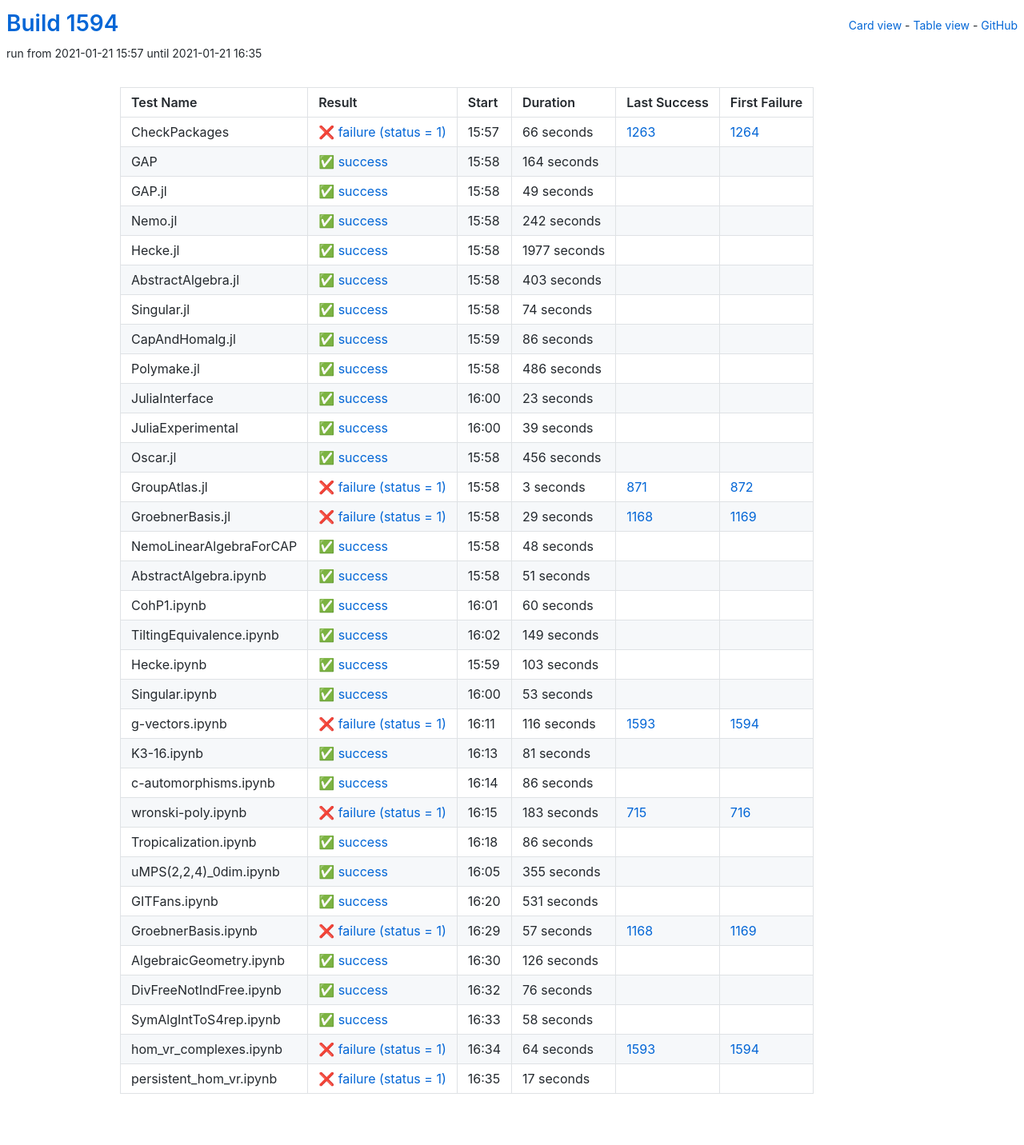
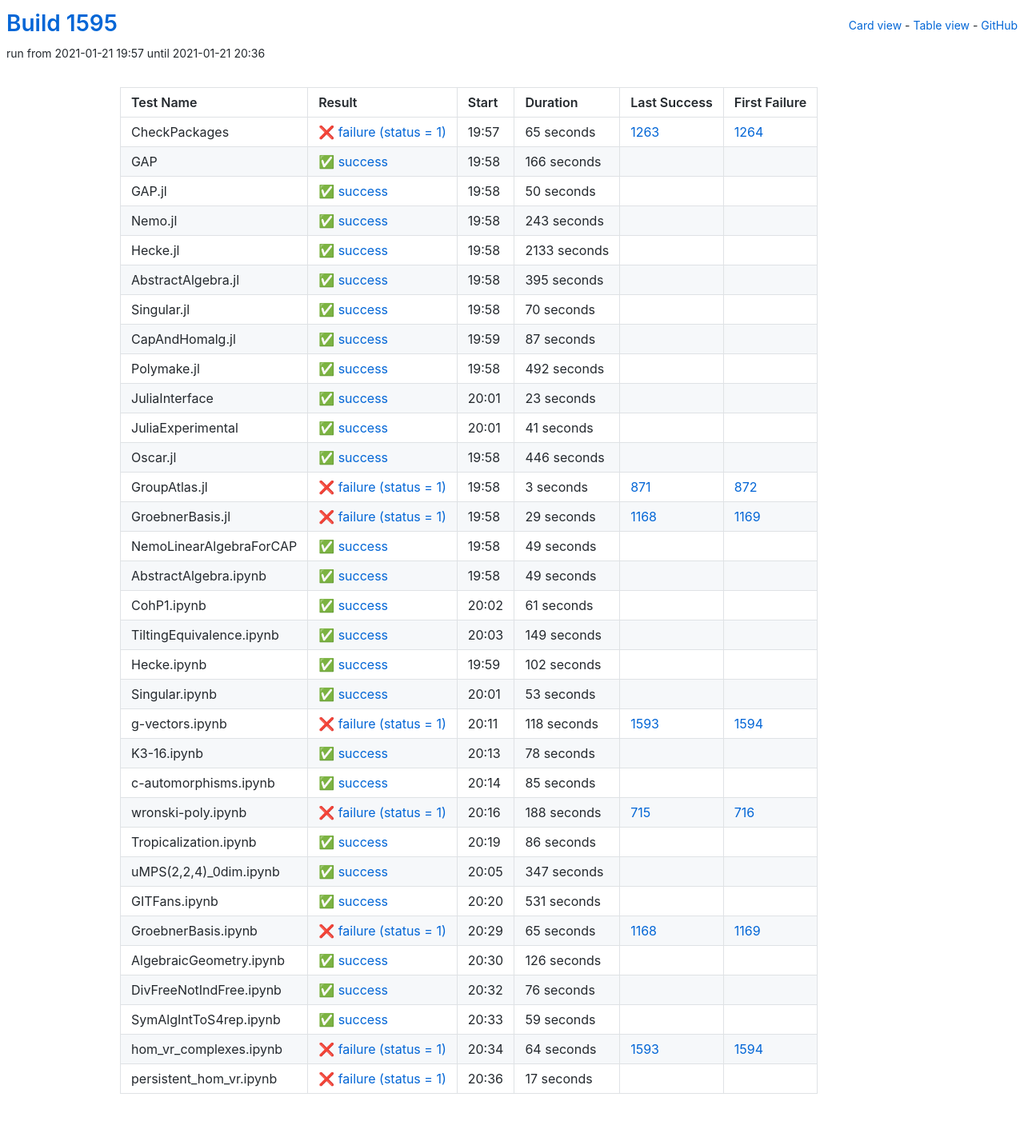
Before and after one commit to oscar-system/oscar-ci-status-stable, a Jekyll site: the page built from table.html, in a window 1280 px wide. Shown: the whole page at 80% size. Built offline with Jekyll 4.4.1, drawn with Linux system fonts in a browser that asks for light colours.

Commit message:
Build #1595

```diff
--- a/_data/ci.yml
+++ b/_data/ci.yml
@@ -1,6 +1,6 @@
 ---
-build: 1594
-build_url: https://oscarci.mathematik.uni-kl.de/job/oscar-stable/1594/
+build: 1595
+build_url: https://oscarci.mathematik.uni-kl.de/job/oscar-stable/1595/
 job: oscar-stable
 organization: oscar-system
 repo: oscar-ci-status-stable
@@ -8,116 +8,116 @@ repourl: https://github.com/oscar-system/oscar-ci-status-stable
 tests:
 - name: CheckPackages
   id: checkpackages
-  log: https://oscarci.mathematik.uni-kl.de/job/oscar-stable/1594/artifact/logs/build-1594/CheckPackages.log
-  start: 2021-01-21 15:57
+  log: https://oscarci.mathematik.uni-kl.de/job/oscar-stable/1595/artifact/logs/build-1595/CheckPackages.log
+  start: 2021-01-21 19:57
   success: false
   exitcode: 1
   status: failure
-  duration: 66
+  duration: 65
   last_success: 1263
   last_success_url: https://oscarci.mathematik.uni-kl.de/job/oscar-stable/1263/
   first_failure: 1264
   first_failure_url: https://oscarci.mathematik.uni-kl.de/job/oscar-stable/1264/
 - name: GAP
   id: gap
-  log: https://oscarci.mathematik.uni-kl.de/job/oscar-stable/1594/artifact/logs/build-1594/GAP.log
-  start: 2021-01-21 15:58
+  log: https://oscarci.mathematik.uni-kl.de/job/oscar-stable/1595/artifact/logs/build-1595/GAP.log
+  start: 2021-01-21 19:58
   success: true
   exitcode: 0
   status: success
-  duration: 164
+  duration: 166
   last_success: false
   last_success_url:
   first_failure: false
   first_failure_url:
 - name: GAP.jl
   id: gap-jl
-  log: https://oscarci.mathematik.uni-kl.de/job/oscar-stable/1594/artifact/logs/build-1594/GAP.jl.log
-  start: 2021-01-21 15:58
+  log: https://oscarci.mathematik.uni-kl.de/job/oscar-stable/1595/artifact/logs/build-1595/GAP.jl.log
+  start: 2021-01-21 19:58
   success: true
   exitcode: 0
   status: success
-  duration: 49
+  duration: 50
   last_success: false
   last_success_url:
   first_failure: false
   first_failure_url:
 - name: Nemo.jl
   id: nemo-jl
-  log: https://oscarci.mathematik.uni-kl.de/job/oscar-stable/1594/artifact/logs/build-1594/Nemo.jl.log
-  start: 2021-01-21 15:58
+  log: https://oscarci.mathematik.uni-kl.de/job/oscar-stable/1595/artifact/logs/build-1595/Nemo.jl.log
+  start: 2021-01-21 19:58
   success: true
   exitcode: 0
   status: success
-  duration: 242
+  duration: 243
   last_success: false
   last_success_url:
   first_failure: false
   first_failure_url:
 - name: Hecke.jl
   id: hecke-jl
-  log: https://oscarci.mathematik.uni-kl.de/job/oscar-stable/1594/artifact/logs/build-1594/Hecke.jl.log
-  start: 2021-01-21 15:58
+  log: https://oscarci.mathematik.uni-kl.de/job/oscar-stable/1595/artifact/logs/build-1595/Hecke.jl.log
+  start: 2021-01-21 19:58
   success: true
   exitcode: 0
   status: success
-  duration: 1977
+  duration: 2133
   last_success: false
   last_success_url:
   first_failure: false
   first_failure_url:
 - name: AbstractAlgebra.jl
   id: abstractalgebra-jl
-  log: https://oscarci.mathematik.uni-kl.de/job/oscar-stable/1594/artifact/logs/build-1594/AbstractAlgebra.jl.log
-  start: 2021-01-21 15:58
+  log: https://oscarci.mathematik.uni-kl.de/job/oscar-stable/1595/artifact/logs/build-1595/AbstractAlgebra.jl.log
+  start: 2021-01-21 19:58
   success: true
   exitcode: 0
   status: success
-  duration: 403
+  duration: 395
   last_success: false
   last_success_url:
   first_failure: false
   first_failure_url:
 - name: Singular.jl
   id: singular-jl
-  log: https://oscarci.mathematik.uni-kl.de/job/oscar-stable/1594/artifact/logs/build-1594/Singular.jl.log
-  start: 2021-01-21 15:58
+  log: https://oscarci.mathematik.uni-kl.de/job/oscar-stable/1595/artifact/logs/build-1595/Singular.jl.log
+  start: 2021-01-21 19:58
   success: true
   exitcode: 0
   status: success
-  duration: 74
+  duration: 70
   last_success: false
   last_success_url:
   first_failure: false
   first_failure_url:
 - name: CapAndHomalg.jl
   id: capandhomalg-jl
-  log: https://oscarci.mathematik.uni-kl.de/job/oscar-stable/1594/artifact/logs/build-1594/CapAndHomalg.jl.log
-  start: 2021-01-21 15:59
+  log: https://oscarci.mathematik.uni-kl.de/job/oscar-stable/1595/artifact/logs/build-1595/CapAndHomalg.jl.log
+  start: 2021-01-21 19:59
   success: true
   exitcode: 0
   status: success
-  duration: 86
+  duration: 87
   last_success: false
   last_success_url:
   first_failure: false
   first_failure_url:
 - name: Polymake.jl
   id: polymake-jl
-  log: https://oscarci.mathematik.uni-kl.de/job/oscar-stable/1594/artifact/logs/build-1594/Polymake.jl.log
-  start: 2021-01-21 15:58
+  log: https://oscarci.mathematik.uni-kl.de/job/oscar-stable/1595/artifact/logs/build-1595/Polymake.jl.log
+  start: 2021-01-21 19:58
   success: true
   exitcode: 0
   status: success
-  duration: 486
+  duration: 492
   last_success: false
   last_success_url:
   first_failure: false
   first_failure_url:
 - name: JuliaInterface
   id: juliainterface
-  log: https://oscarci.mathematik.uni-kl.de/job/oscar-stable/1594/artifact/logs/build-1594/JuliaInterface.log
-  start: 2021-01-21 16:00
+  log: https://oscarci.mathematik.uni-kl.de/job/oscar-stable/1595/artifact/logs/build-1595/JuliaInterface.log
+  start: 2021-01-21 20:01
   success: true
   exitcode: 0
   status: success
@@ -128,32 +128,32 @@ tests:
   first_failure_url:
 - name: JuliaExperimental
   id: juliaexperimental
-  log: https://oscarci.mathematik.uni-kl.de/job/oscar-stable/1594/artifact/logs/build-1594/JuliaExperimental.log
-  start: 2021-01-21 16:00
+  log: https://oscarci.mathematik.uni-kl.de/job/oscar-stable/1595/artifact/logs/build-1595/JuliaExperimental.log
+  start: 2021-01-21 20:01
   success: true
   exitcode: 0
   status: success
-  duration: 39
+  duration: 41
   last_success: false
   last_success_url:
   first_failure: false
   first_failure_url:
 - name: Oscar.jl
   id: oscar-jl
-  log: https://oscarci.mathematik.uni-kl.de/job/oscar-stable/1594/artifact/logs/build-1594/Oscar.jl.log
-  start: 2021-01-21 15:58
+  log: https://oscarci.mathematik.uni-kl.de/job/oscar-stable/1595/artifact/logs/build-1595/Oscar.jl.log
+  start: 2021-01-21 19:58
   success: true
   exitcode: 0
   status: success
-  duration: 456
+  duration: 446
   last_success: false
   last_success_url:
   first_failure: false
   first_failure_url:
 - name: GroupAtlas.jl
   id: groupatlas-jl
-  log: https://oscarci.mathematik.uni-kl.de/job/oscar-stable/1594/artifact/logs/build-1594/GroupAtlas.jl.log
-  start: 2021-01-21 15:58
+  log: https://oscarci.mathematik.uni-kl.de/job/oscar-stable/1595/artifact/logs/build-1595/GroupAtlas.jl.log
+  start: 2021-01-21 19:58
   success: false
   exitcode: 1
   status: failure
@@ -164,8 +164,8 @@ tests:
   first_failure_url: https://oscarci.mathematik.uni-kl.de/job/oscar-stable/872/
 - name: GroebnerBasis.jl
   id: groebnerbasis-jl
-  log: https://oscarci.mathematik.uni-kl.de/job/oscar-stable/1594/artifact/logs/build-1594/GroebnerBasis.jl.log
-  start: 2021-01-21 15:58
+  log: https://oscarci.mathematik.uni-kl.de/job/oscar-stable/1595/artifact/logs/build-1595/GroebnerBasis.jl.log
+  start: 2021-01-21 19:58
   success: false
   exitcode: 1
   status: failure
@@ -176,44 +176,44 @@ tests:
   first_failure_url: https://oscarci.mathematik.uni-kl.de/job/oscar-stable/1169/
 - name: NemoLinearAlgebraForCAP
   id: nemolinearalgebraforcap
-  log: https://oscarci.mathematik.uni-kl.de/job/oscar-stable/1594/artifact/logs/build-1594/NemoLinearAlgebraForCAP.log
-  start: 2021-01-21 15:58
+  log: https://oscarci.mathematik.uni-kl.de/job/oscar-stable/1595/artifact/logs/build-1595/NemoLinearAlgebraForCAP.log
+  start: 2021-01-21 19:58
   success: true
   exitcode: 0
   status: success
-  duration: 48
+  duration: 49
   last_success: false
   last_success_url:
   first_failure: false
   first_failure_url:
 - name: AbstractAlgebra.ipynb
   id: abstractalgebra-ipynb
-  log: https://oscarci.mathematik.uni-kl.de/job/oscar-stable/1594/artifact/logs/build-1594/AbstractAlgebra.ipynb.log
-  start: 2021-01-21 15:58
+  log: https://oscarci.mathematik.uni-kl.de/job/oscar-stable/1595/artifact/logs/build-1595/AbstractAlgebra.ipynb.log
+  start: 2021-01-21 19:58
   success: true
   exitcode: 0
   status: success
-  duration: 51
+  duration: 49
   last_success: false
   last_success_url:
   first_failure: false
   first_failure_url:
 - name: CohP1.ipynb
   id: cohp1-ipynb
-  log: https://oscarci.mathematik.uni-kl.de/job/oscar-stable/1594/artifact/logs/build-1594/CohP1.ipynb.log
-  start: 2021-01-21 16:01
+  log: https://oscarci.mathematik.uni-kl.de/job/oscar-stable/1595/artifact/logs/build-1595/CohP1.ipynb.log
+  start: 2021-01-21 20:02
   success: true
   exitcode: 0
   status: success
-  duration: 60
+  duration: 61
   last_success: false
   last_success_url:
   first_failure: false
   first_failure_url:
 - name: TiltingEquivalence.ipynb
   id: tiltingequivalence-ipynb
-  log: https://oscarci.mathematik.uni-kl.de/job/oscar-stable/1594/artifact/logs/build-1594/TiltingEquivalence.ipynb.log
-  start: 2021-01-21 16:02
+  log: https://oscarci.mathematik.uni-kl.de/job/oscar-stable/1595/artifact/logs/build-1595/TiltingEquivalence.ipynb.log
+  start: 2021-01-21 20:03
   success: true
   exitcode: 0
   status: success
@@ -224,20 +224,20 @@ tests:
   first_failure_url:
 - name: Hecke.ipynb
   id: hecke-ipynb
-  log: https://oscarci.mathematik.uni-kl.de/job/oscar-stable/1594/artifact/logs/build-1594/Hecke.ipynb.log
-  start: 2021-01-21 15:59
+  log: https://oscarci.mathematik.uni-kl.de/job/oscar-stable/1595/artifact/logs/build-1595/Hecke.ipynb.log
+  start: 2021-01-21 19:59
   success: true
   exitcode: 0
   status: success
-  duration: 103
+  duration: 102
   last_success: false
   last_success_url:
   first_failure: false
   first_failure_url:
 - name: Singular.ipynb
   id: singular-ipynb
-  log: https://oscarci.mathematik.uni-kl.de/job/oscar-stable/1594/artifact/logs/build-1594/Singular.ipynb.log
-  start: 2021-01-21 16:00
+  log: https://oscarci.mathematik.uni-kl.de/job/oscar-stable/1595/artifact/logs/build-1595/Singular.ipynb.log
+  start: 2021-01-21 20:01
   success: true
   exitcode: 0
   status: success
@@ -248,56 +248,56 @@ tests:
   first_failure_url:
 - name: g-vectors.ipynb
   id: g-vectors-ipynb
-  log: https://oscarci.mathematik.uni-kl.de/job/oscar-stable/1594/artifact/logs/build-1594/g-vectors.ipynb.log
-  start: 2021-01-21 16:11
+  log: https://oscarci.mathematik.uni-kl.de/job/oscar-stable/1595/artifact/logs/build-1595/g-vectors.ipynb.log
+  start: 2021-01-21 20:11
   success: false
   exitcode: 1
   status: failure
-  duration: 116
+  duration: 118
   last_success: 1593
   last_success_url: https://oscarci.mathematik.uni-kl.de/job/oscar-stable/1593/
   first_failure: 1594
   first_failure_url: https://oscarci.mathematik.uni-kl.de/job/oscar-stable/1594/
 - name: K3-16.ipynb
   id: k3-16-ipynb
-  log: https://oscarci.mathematik.uni-kl.de/job/oscar-stable/1594/artifact/logs/build-1594/K3-16.ipynb.log
-  start: 2021-01-21 16:13
+  log: https://oscarci.mathematik.uni-kl.de/job/oscar-stable/1595/artifact/logs/build-1595/K3-16.ipynb.log
+  start: 2021-01-21 20:13
   success: true
   exitcode: 0
   status: success
-  duration: 81
+  duration: 78
   last_success: false
   last_success_url:
   first_failure: false
   first_failure_url:
 - name: c-automorphisms.ipynb
   id: c-automorphisms-ipynb
-  log: https://oscarci.mathematik.uni-kl.de/job/oscar-stable/1594/artifact/logs/build-1594/c-automorphisms.ipynb.log
-  start: 2021-01-21 16:14
+  log: https://oscarci.mathematik.uni-kl.de/job/oscar-stable/1595/artifact/logs/build-1595/c-automorphisms.ipynb.log
+  start: 2021-01-21 20:14
   success: true
   exitcode: 0
   status: success
-  duration: 86
+  duration: 85
   last_success: false
   last_success_url:
   first_failure: false
   first_failure_url:
 - name: wronski-poly.ipynb
   id: wronski-poly-ipynb
-  log: https://oscarci.mathematik.uni-kl.de/job/oscar-stable/1594/artifact/logs/build-1594/wronski-poly.ipynb.log
-  start: 2021-01-21 16:15
+  log: https://oscarci.mathematik.uni-kl.de/job/oscar-stable/1595/artifact/logs/build-1595/wronski-poly.ipynb.log
+  start: 2021-01-21 20:16
   success: false
   exitcode: 1
   status: failure
-  duration: 183
+  duration: 188
   last_success: 715
   last_success_url: https://oscarci.mathematik.uni-kl.de/job/oscar-stable/715/
   first_failure: 716
   first_failure_url: https://oscarci.mathematik.uni-kl.de/job/oscar-stable/716/
 - name: Tropicalization.ipynb
   id: tropicalization-ipynb
-  log: https://oscarci.mathematik.uni-kl.de/job/oscar-stable/1594/artifact/logs/build-1594/Tropicalization.ipynb.log
-  start: 2021-01-21 16:18
+  log: https://oscarci.mathematik.uni-kl.de/job/oscar-stable/1595/artifact/logs/build-1595/Tropicalization.ipynb.log
+  start: 2021-01-21 20:19
   success: true
   exitcode: 0
   status: success
@@ -308,20 +308,20 @@ tests:
   first_failure_url:
 - name: uMPS(2,2,4)_0dim.ipynb
   id: umps-2-2-4-0dim-ipynb
-  log: https://oscarci.mathematik.uni-kl.de/job/oscar-stable/1594/artifact/logs/build-1594/uMPS-2-2-4-_0dim.ipynb.log
-  start: 2021-01-21 16:05
+  log: https://oscarci.mathematik.uni-kl.de/job/oscar-stable/1595/artifact/logs/build-1595/uMPS-2-2-4-_0dim.ipynb.log
+  start: 2021-01-21 20:05
   success: true
   exitcode: 0
   status: success
-  duration: 355
+  duration: 347
   last_success: false
   last_success_url:
   first_failure: false
   first_failure_url:
 - name: GITFans.ipynb
   id: gitfans-ipynb
-  log: https://oscarci.mathematik.uni-kl.de/job/oscar-stable/1594/artifact/logs/build-1594/GITFans.ipynb.log
-  start: 2021-01-21 16:20
+  log: https://oscarci.mathematik.uni-kl.de/job/oscar-stable/1595/artifact/logs/build-1595/GITFans.ipynb.log
+  start: 2021-01-21 20:20
   success: true
   exitcode: 0
   status: success
@@ -332,20 +332,20 @@ tests:
   first_failure_url:
 - name: GroebnerBasis.ipynb
   id: groebnerbasis-ipynb
-  log: https://oscarci.mathematik.uni-kl.de/job/oscar-stable/1594/artifact/logs/build-1594/GroebnerBasis.ipynb.log
-  start: 2021-01-21 16:29
+  log: https://oscarci.mathematik.uni-kl.de/job/oscar-stable/1595/artifact/logs/build-1595/GroebnerBasis.ipynb.log
+  start: 2021-01-21 20:29
   success: false
   exitcode: 1
   status: failure
-  duration: 57
+  duration: 65
   last_success: 1168
   last_success_url: https://oscarci.mathematik.uni-kl.de/job/oscar-stable/1168/
   first_failure: 1169
   first_failure_url: https://oscarci.mathematik.uni-kl.de/job/oscar-stable/1169/
 - name: AlgebraicGeometry.ipynb
   id: algebraicgeometry-ipynb
-  log: https://oscarci.mathematik.uni-kl.de/job/oscar-stable/1594/artifact/logs/build-1594/AlgebraicGeometry.ipynb.log
-  start: 2021-01-21 16:30
+  log: https://oscarci.mathematik.uni-kl.de/job/oscar-stable/1595/artifact/logs/build-1595/AlgebraicGeometry.ipynb.log
+  start: 2021-01-21 20:30
   success: true
   exitcode: 0
   status: success
@@ -356,8 +356,8 @@ tests:
   first_failure_url:
 - name: DivFreeNotIndFree.ipynb
   id: divfreenotindfree-ipynb
-  log: https://oscarci.mathematik.uni-kl.de/job/oscar-stable/1594/artifact/logs/build-1594/DivFreeNotIndFree.ipynb.log
-  start: 2021-01-21 16:32
+  log: https://oscarci.mathematik.uni-kl.de/job/oscar-stable/1595/artifact/logs/build-1595/DivFreeNotIndFree.ipynb.log
+  start: 2021-01-21 20:32
   success: true
   exitcode: 0
   status: success
@@ -368,20 +368,20 @@ tests:
   first_failure_url:
 - name: SymAlgIntToS4rep.ipynb
   id: symalginttos4rep-ipynb
-  log: https://oscarci.mathematik.uni-kl.de/job/oscar-stable/1594/artifact/logs/build-1594/SymAlgIntToS4rep.ipynb.log
-  start: 2021-01-21 16:33
+  log: https://oscarci.mathematik.uni-kl.de/job/oscar-stable/1595/artifact/logs/build-1595/SymAlgIntToS4rep.ipynb.log
+  start: 2021-01-21 20:33
   success: true
   exitcode: 0
   status: success
-  duration: 58
+  duration: 59
   last_success: false
   last_success_url:
   first_failure: false
   first_failure_url:
 - name: hom_vr_complexes.ipynb
   id: hom-vr-complexes-ipynb
-  log: https://oscarci.mathematik.uni-kl.de/job/oscar-stable/1594/artifact/logs/build-1594/hom_vr_complexes.ipynb.log
-  start: 2021-01-21 16:34
+  log: https://oscarci.mathematik.uni-kl.de/job/oscar-stable/1595/artifact/logs/build-1595/hom_vr_complexes.ipynb.log
+  start: 2021-01-21 20:34
   success: false
   exitcode: 1
   status: failure
@@ -392,8 +392,8 @@ tests:
   first_failure_url: https://oscarci.mathematik.uni-kl.de/job/oscar-stable/1594/
 - name: persistent_hom_vr.ipynb
   id: persistent-hom-vr-ipynb
-  log: https://oscarci.mathematik.uni-kl.de/job/oscar-stable/1594/artifact/logs/build-1594/persistent_hom_vr.ipynb.log
-  start: 2021-01-21 16:35
+  log: https://oscarci.mathematik.uni-kl.de/job/oscar-stable/1595/artifact/logs/build-1595/persistent_hom_vr.ipynb.log
+  start: 2021-01-21 20:36
   success: false
   exitcode: 1
   status: failure
```
Also changed, not shown: README.md.
